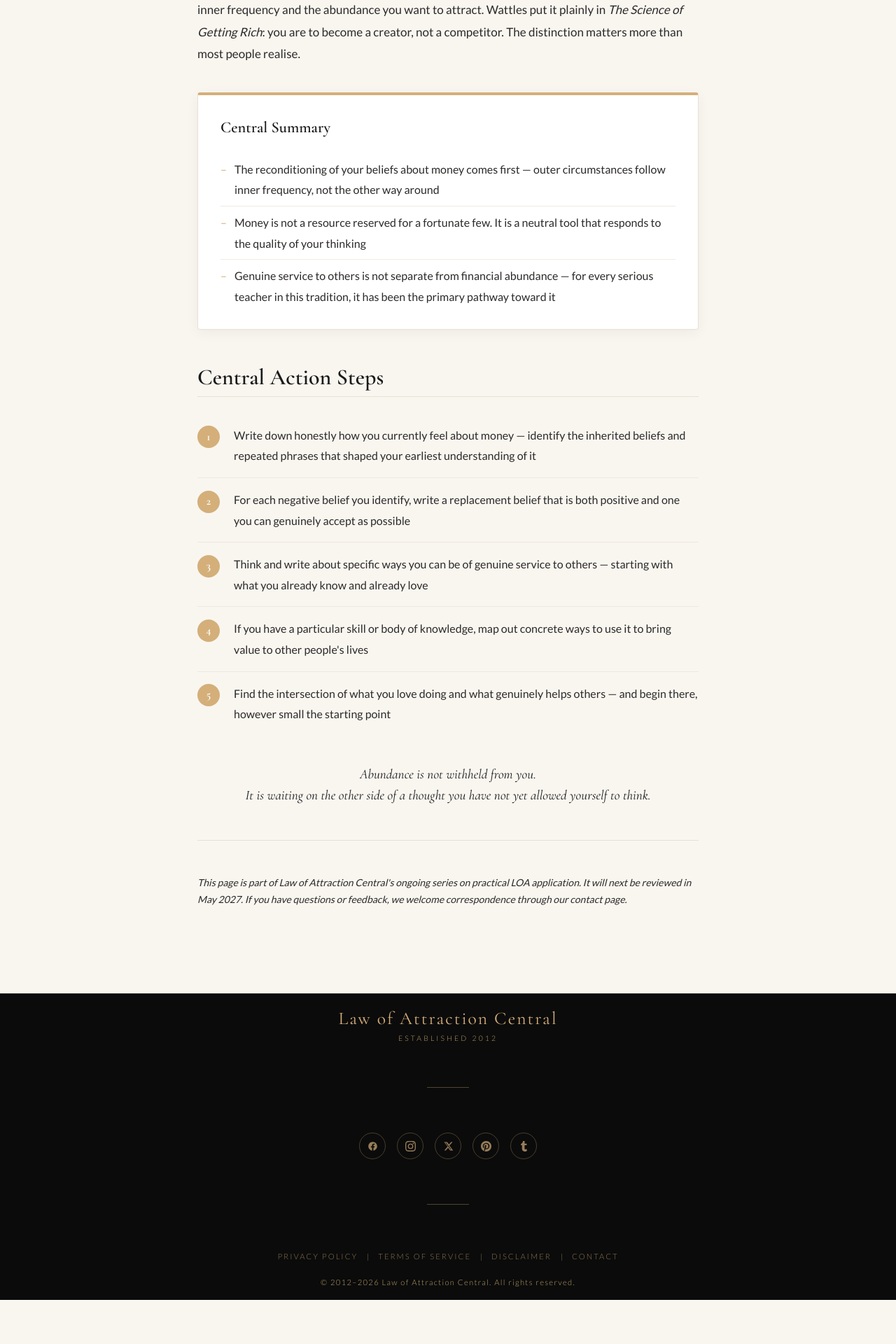
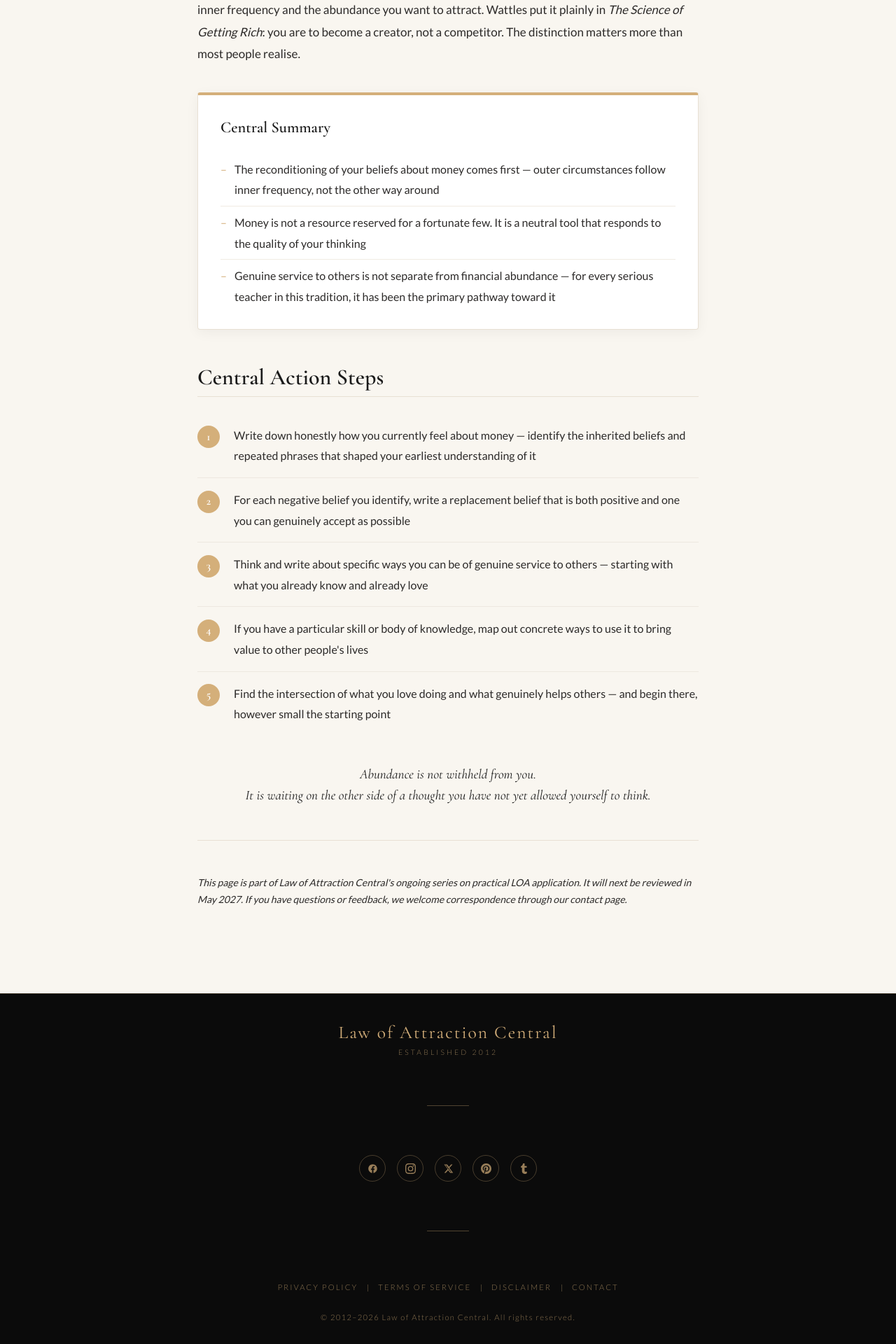
Before and after one commit to LOAC-Central/loacentral, a Jekyll site: the page built from law-attraction-money-abundance-101/ index.html, in a window 1280 px wide. Shown: the part 4270-6190 px from the top of the page at 70% size. Built offline with Jekyll 4.4.1, drawn with Linux system fonts in a browser that asks for light colours; before the commit the page ends 6127 px from its top, so only the background shows below that.

Commit message:
Update footer.html
Claude footer put back - accessibility adjusted

```diff
--- a/_includes/footer.html
+++ b/_includes/footer.html
@@ -1,13 +1,9 @@
-<style>
-  .footer-copy { color: #bfa36b !important; }
-  footer span { color: #bfa36b !important; }
-</style>
 <style>
   footer {
     background: #0b0b0b;
     color: #d4af7a;
     width: 100%;
-  padding: 20px 20px 15px;
+    padding: 40px 20px 28px;
     border-top: 1px solid rgba(212, 175, 122, 0.25);
   }
 
@@ -17,7 +13,7 @@
     display: flex;
     flex-direction: column;
     align-items: center;
-  gap: 16px;
+    gap: 22px;
   }
 
   .footer-wordmark {
@@ -37,7 +33,7 @@
     font-weight: 300;
     letter-spacing: 0.3em;
     text-transform: uppercase;
-    color: rgba(212, 175, 122, 0.55);
+    color: rgba(212, 175, 122, 0.65);
     margin-top: 6px;
   }
 
@@ -130,7 +126,7 @@
     font-size: 0.7rem;
     font-weight: 300;
     letter-spacing: 0.12em;
-    color: rgba(212, 175, 122, 0.35);
+    color: rgba(212, 175, 122, 0.65);
     text-align: center;
     line-height: 1.8;
     margin: 0;
```
Lines whose indentation alone changed are shown as unchanged.
